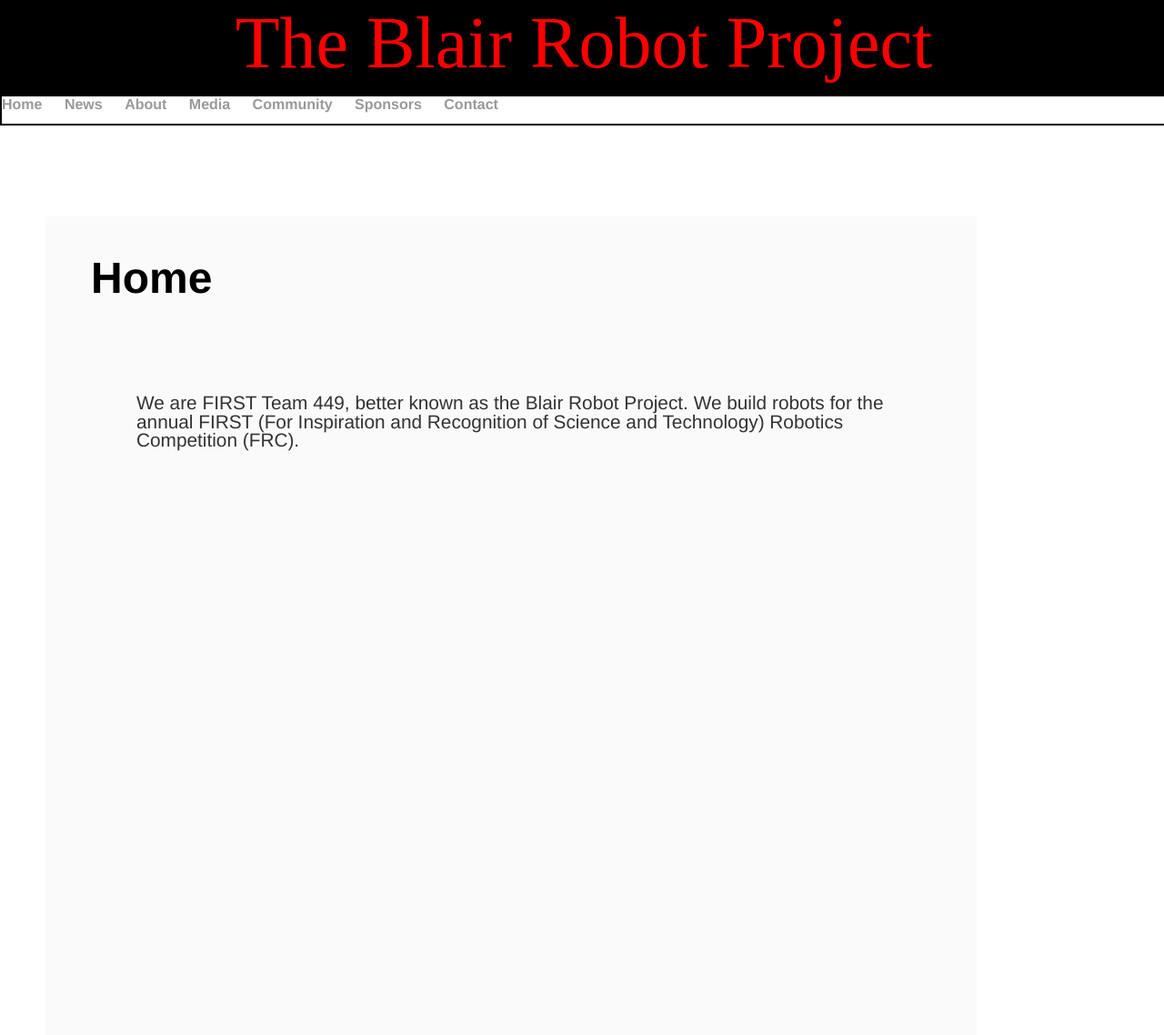
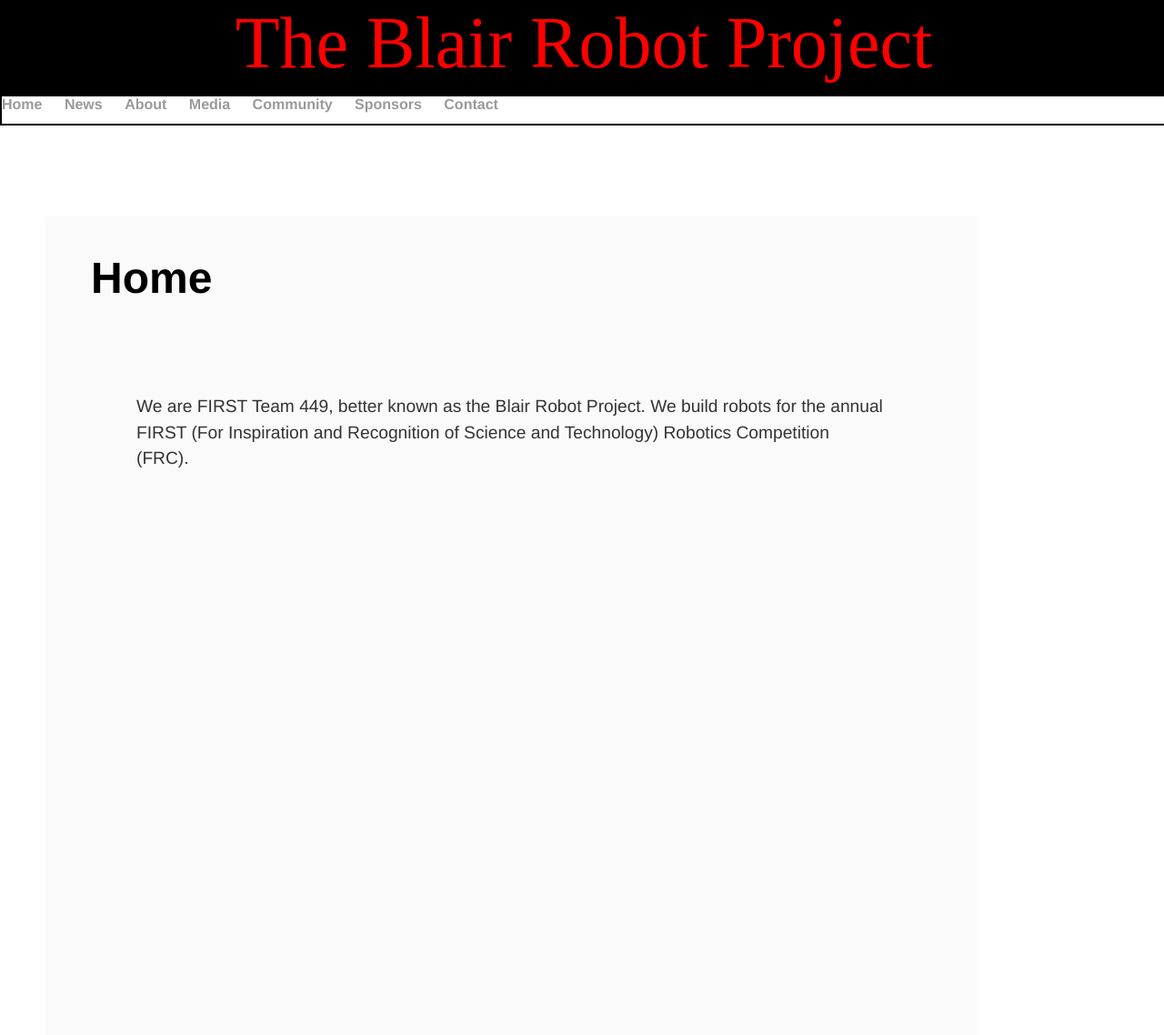
Before and after one commit to mouseythemouse/blair-robot-project.github.io, a Jekyll site: the page built from index.html, in a window 1280 px wide. Shown: the whole page at 91% size. Built offline with Jekyll 4.4.1, drawn with Linux system fonts in a browser that asks for light colours.

Commit message:
Update main.css

```diff
--- a/css/main.css
+++ b/css/main.css
@@ -76,8 +76,8 @@
     background-color: #fafafa;
 }
 p {
-    font-size: 1.3em;
-    line-height: 1em;
+    font-size: 1.2em;
+    line-height: 1.5em;
     color: #333;
     margin: 100px;
     height: 100%;
```
